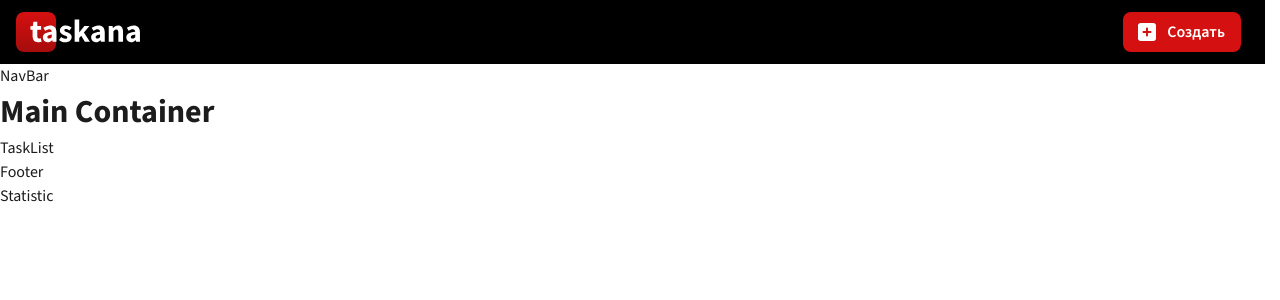
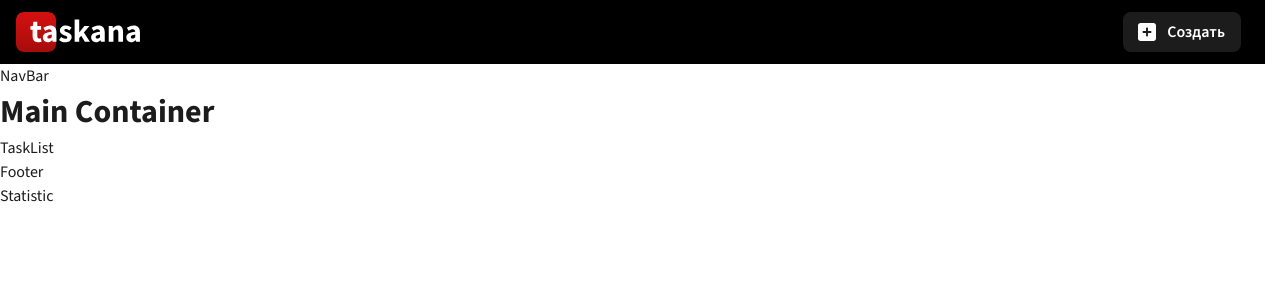
Before and after one commit to thatonesabyrka/taskana, a React (Vite) app: page / in a window 1280 px wide. Shown: the top 300 px of the page. Built offline with nearby package versions, Linux system fonts and the light colour scheme.

Commit message:
feat: extend Button component with variants, image support, and anchor tag handling

```diff
--- a/src/components/button/Button.jsx
+++ b/src/components/button/Button.jsx
@@ -1,5 +1,17 @@
 import styles from './button.module.css'
 
-export function Button({ children, type = 'button' }) {
-  return <button className={styles.button} type={type}>{children}</button>
+export function Button({ children, className = '', variant = 'primary', imageSrc, type = 'button', to, ...props }) {
+  const variantClass = styles[`button--${variant}`]
+  const Tag = to ? 'a' : 'button'
+
+  return (
+    <Tag
+      className={`${styles.button} ${variantClass} ${className}`}
+      {...(to ? { href: to } : { type })}
+      {...props}
+    >
+      {imageSrc && <img src={imageSrc} alt="" width={24} height={24} />}
+      {children}
+    </Tag>
+  )
 }
--- a/src/components/button/button.module.css
+++ b/src/components/button/button.module.css
@@ -5,7 +5,16 @@
   padding: 8px 16px 8px 12px;
   font-weight: 600;
   color: var(--color-bg-primary);
-  background-color: var(--color-button-primary-bg);
   border: none;
   border-radius: 8px;
+  text-decoration: none;
+  cursor: pointer;
 }
+
+.button--primary {
+  background-color: var(--color-text-primary);
+}
+
+.button--accent {
+  background-color: var(--color-button-primary-bg);
+}
```
